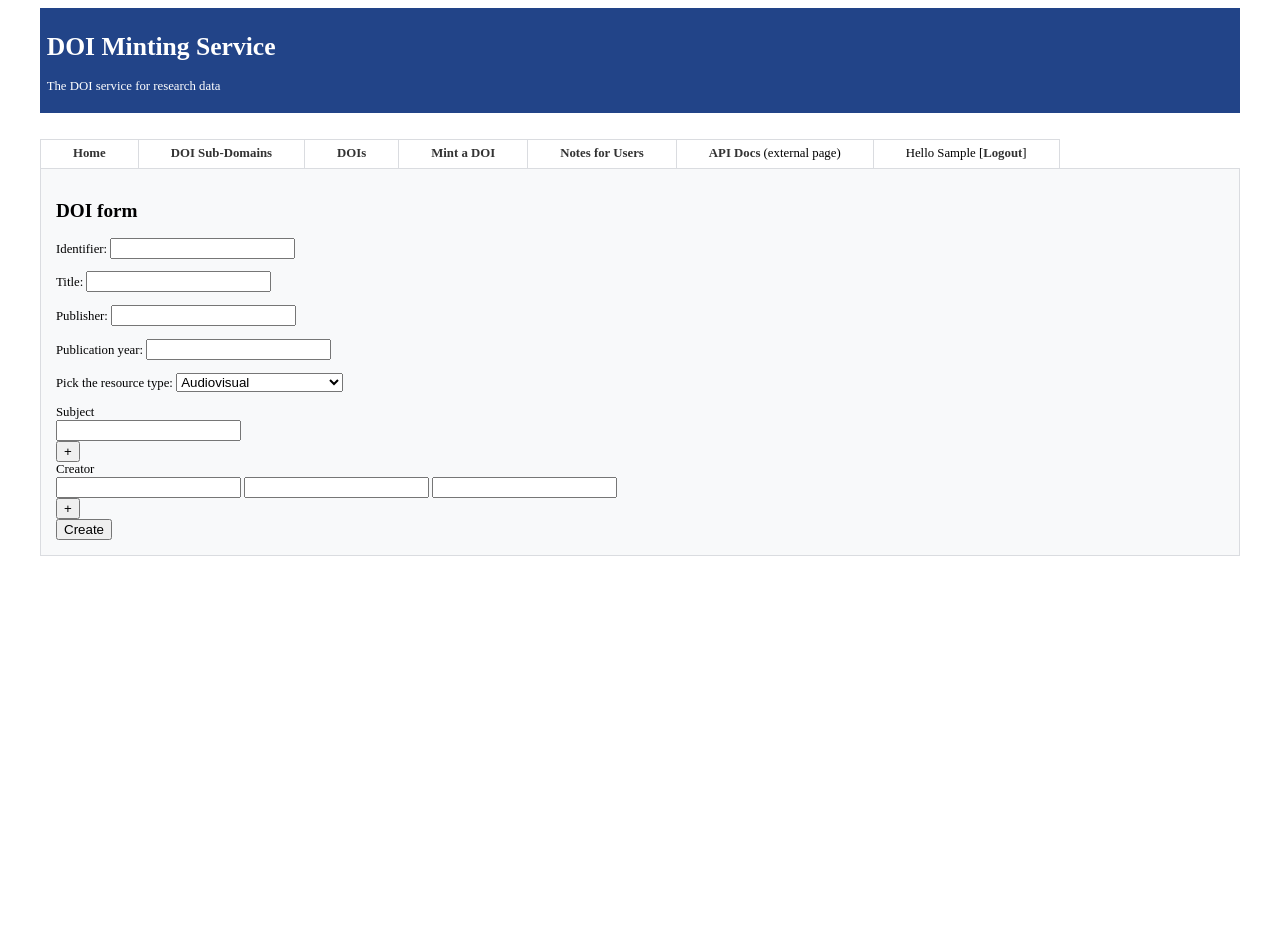
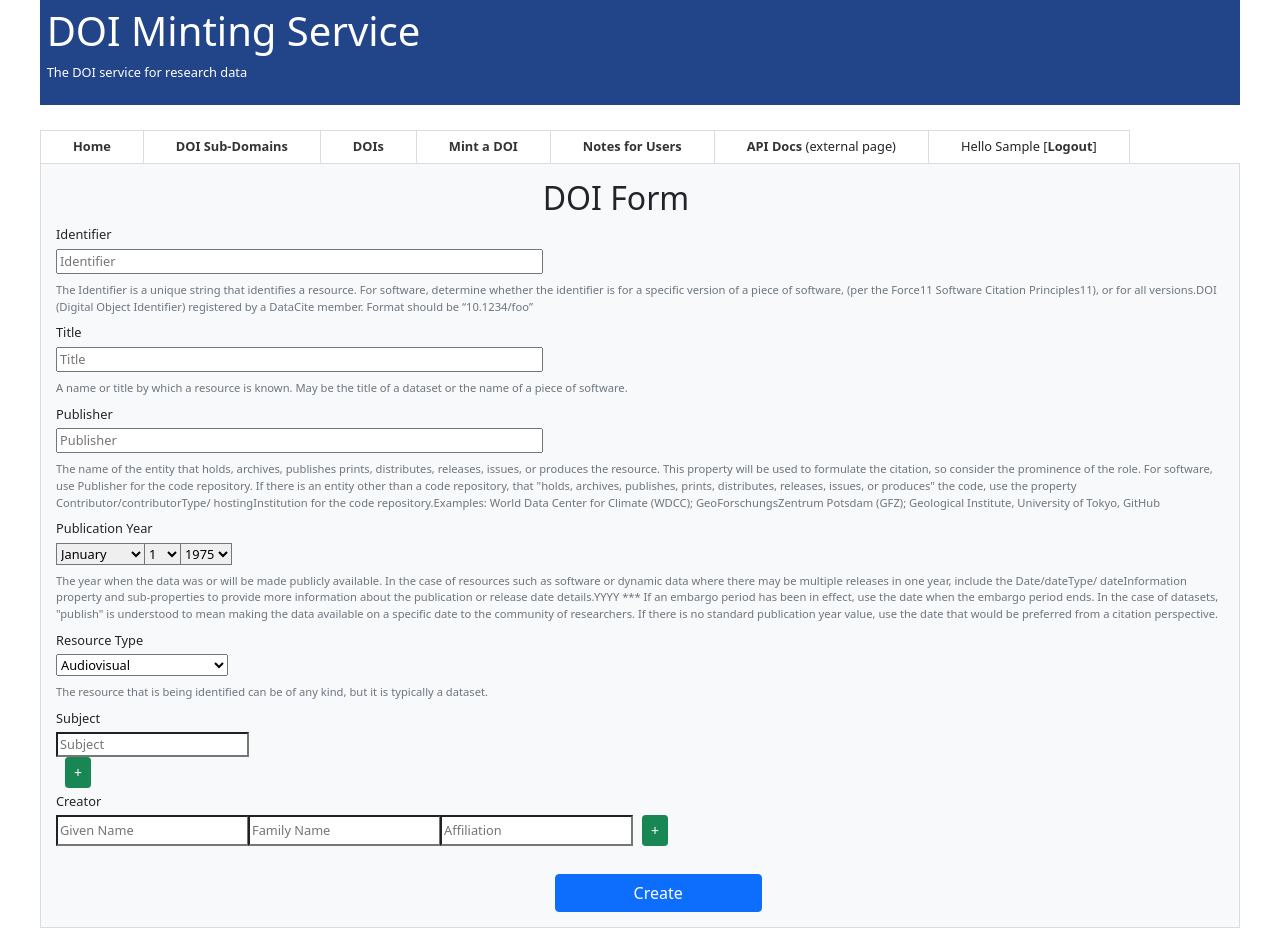
Before and after one commit to ral-facilities/doi_site, a Django app: page /mint in a window 1280 px wide. Before the commit the page ends 556 px from the top, so only its background shows below. Run offline with Django 3.2, Linux system fonts and the light colour scheme; the visitor is signed in with stand-in values (Sample User, id 1); parts of the project's set-up code (start-up, migrations or seed data) failed here and were passed over.

Commit message:
restyle form

```diff
--- a/datasets/forms.py
+++ b/datasets/forms.py
@@ -31,21 +31,27 @@ RT_CHOICES= [
     ('Workflow', 'Workflow'),
     ('Other', 'Other')
     ]
+
+YR_CHOICES=[]
+for x in range (1975, 2100, 1):
+    YR_CHOICES.append(x)
 class DoiForm(forms.Form):
-    identifier = forms.CharField(label='Identifier', max_length=100)
-    title = forms.CharField(max_length=100)
-    publisher = forms.CharField(max_length=100)
-    publication_year = forms.CharField(max_length=100)
+    identifier = forms.CharField(label='Identifier', max_length=100, widget=forms.TextInput(attrs={'placeholder': 'Identifier'}))
+    title = forms.CharField(max_length=100, widget=forms.TextInput(attrs={'placeholder': 'Title'}))
+    publisher = forms.CharField(max_length=100, widget=forms.TextInput(attrs={'placeholder': 'Publisher'}))
+    # publication_year = forms.CharField(max_length=4, widget=forms.TextInput(attrs={'placeholder': 'Publication Year'}))
+    publication_year = forms.CharField(label='Pick the year:', widget=forms.SelectDateWidget(years=YR_CHOICES))
+
     resource_type= forms.CharField(label='Pick the resource type:', widget=forms.Select(choices=RT_CHOICES))
 class SubjectForm(forms.Form):
-     subject = forms.CharField(label='Subject', required=False)
+     subject = forms.CharField(label='Subject', required=False, widget=forms.TextInput(attrs={'placeholder': 'Subject'}))
 SubjectFormset = formset_factory(SubjectForm, extra=1)
 class CreatorForm(forms.Form):
-    givenname = forms.CharField(label='Given Name')
-    familyname = forms.CharField(label='Family Name')
-    affiliation = forms.CharField(label='Affiliation')
+    givenname = forms.CharField(label='Given Name', widget=forms.TextInput(attrs={'placeholder': 'Given Name'}))
+    familyname = forms.CharField(label='Family Name', widget=forms.TextInput(attrs={'placeholder': 'Family Name'}))
+    affiliation = forms.CharField(label='Affiliation',  required=False, widget=forms.TextInput(attrs={'placeholder': 'Affiliation'}))
 
-CreatorFormset = formset_factory(CreatorForm, extra=1)
+CreatorFormset = formset_factory(CreatorForm, extra=0,  min_num=1, validate_min=True)
 
 class UrlForm(forms.Form):
     url = forms.CharField(label='Url')
--- a/datasets/templates/create_normal.html
+++ b/datasets/templates/create_normal.html
@@ -1,22 +1,137 @@
 {% extends "doi_site/organisation_wrapper.html" %}
-
+{% block head %}
+<link href="https://cdn.jsdelivr.net/npm/bootstrap@5.1.3/dist/css/bootstrap.min.css" rel="stylesheet" integrity="sha384-1BmE4kWBq78iYhFldvKuhfTAU6auU8tT94WrHftjDbrCEXSU1oBoqyl2QvZ6jIW3" crossorigin="anonymous">
+{% endblock %}
 {% block content %}
 
-<h2>DOI form</h2>
+<h2 class="offset-5 bold--text">DOI Form</h2>
 
 <form class="form-horizontal" method="POST" action="">
-  {% csrf_token %} {{ form.as_p }}
+  {% csrf_token %}
+  <div class="pb-1">
+    <label>Identifier</label>
+  </div>
+  <div class="col-5 pb-1">
+    <div class="input-group">
+    {{ form.identifier }}
+    </div>
+  </div>
+  <div id="identifierHelpBlock" class="form-text pb-2">
+    The Identifier is a unique
+string that identifies a
+resource. For software,
+determine whether the
+identifier is for a specific
+version of a piece of software,
+(per the Force11 Software
+Citation Principles11), or for all
+versions.DOI (Digital Object Identifier)
+registered by a DataCite member.
+Format should be “10.1234/foo”
 
+  </div>
+  <div class="pb-1">
+    <label>Title</label>
+  </div>
+  <div class="col-5 pb-1">
+    <div class="input-group">
+    {{ form.title }}
+    </div>
+  </div>
+  <div id="titleHelpBlock" class="form-text pb-2">
+    A name or title by which a
+resource is known. May be
+the title of a dataset or the
+name of a piece of software.
+  </div>
+  <div class="pb-1">
+    <label>Publisher</label>
+  </div>
+  <div class="col-5 pb-1">
+    <div class="input-group">
+    {{ form.publisher }}
+    </div>
+  </div>
+  <div id="publisherHelpBlock" class="form-text pb-2">
+    The name of the entity that
+holds, archives, publishes
+prints, distributes, releases,
+issues, or produces the
+resource. This property will be
+used to formulate the citation,
+so consider the prominence of
+the role. For software, use
+Publisher for the code
+repository. If there is an entity
+other than a code repository,
+that "holds, archives,
+publishes, prints, distributes,
+releases, issues, or produces"
+the code, use the property
+Contributor/contributorType/
+hostingInstitution for the code
+repository.Examples: World Data Center for
+Climate (WDCC);
+GeoForschungsZentrum Potsdam
+(GFZ); Geological Institute,
+University of Tokyo, GitHub
+  </div>
+  <div class="pb-1">
+    <label>Publication Year</label>
+  </div>
+  <div class="col-4 pb-1">
+    <div class="input-group">
+    {{ form.publication_year }}
+    </div>
+  </div>
+  <div id="publicationYearHelpBlock" class="form-text pb-2">
+    The year when the data was
+    or will be made publicly
+    available. In the case of
+    resources such as software or
+    dynamic data where there
+    may be multiple releases in
+    one year, include the
+    Date/dateType/
+    dateInformation property and
+    sub-properties to provide
+    more information about the
+    publication or release date
+    details.YYYY
+    ***
+    If an embargo period has been in
+    effect, use the date when the
+    embargo period ends.
+    In the case of datasets, "publish"
+    is understood to mean making the
+    data available on a specific date to
+    the community of researchers.
+    If there is no standard publication
+    year value, use the date that
+    would be preferred from a
+    citation perspective.
+  </div>
+  <div class="pb-1">
+    <label>Resource Type</label>
+  </div>
+    <div class="col-4 pb-1">
+      <div class="input-group">
+    {{ form.resource_type }}
+      </div>
+    </div>
+    <div id="resourceTypeHelpBlock" class="form-text pb-2">
+      The resource that is being identified can be of any kind, but it is typically a dataset.
+    </div>
   {{ formset1.management_form }} {% for form in formset1 %}
   <div class="row form-row spacer formset1-row">
-    <div class="col-2">
+    <div class="pb-1">
       <label>Subject</label>
     </div>
-    <div class="col-4">
+    <div class="col-5 pb-1">
       <div class="input-group">
         {{form.subject}}
-        <div class="input-group-append">
-          <button type="button" class="btn btn-success add-form-row">+</button>
+        <div class="col-8 input-group-append">
+          <button type="button" class="btn btn-success add-form-row btn-sm" style="margin-left:10px">+</button>
         </div>
       </div>
     </div>
@@ -25,24 +140,24 @@
 
  {{ formset2.management_form }} {% for form in formset2 %}
   <div class="row form-row spacer formset2-row">
-    <div class="col-2">
+    <div class="pb-1">
       <label>Creator</label>
     </div>
-    <div class="col-4">
-      <div class="input-group">
-        {{form.givenname}}
-        {{form.familyname}}
-        {{form.affiliation}}
-        <div class="input-group-append">
-          <button type="button" class="btn btn-success add-form-row">+</button>
+    <div>
+      <div class="input-group pb-1">
+            {{form.givenname}}
+            {{form.familyname}}
+            {{form.affiliation}}
+            <div class="input-group-append">
+          <button type="button" class="btn btn-success btn-sm add-form-row" style="margin-left:10px">+</button>
         </div>
       </div>
     </div>
   </div>
   {% endfor %}
 
-  <div class="row spacer">
-    <div class="col-4 offset-2">
+  <div class="row offset-5  spacer">
+    <div class="col-4 mt-4 d-grid gap-2">
       <button type="submit" class="btn btn-block btn-primary">Create</button>
     </div>
   </div>
@@ -88,7 +203,7 @@
     .removeClass("add-form-row")
     .addClass("remove-form-row")
     .html(
-        '<span class="glyphicon glyphicon-minus" aria-hidden="true"> Minus </span>'
+        '<span class="glyphicon glyphicon-minus" aria-hidden="true"> - </span>'
         );
     $(selector).after(newElement);
     return false;
@@ -139,4 +254,21 @@
     return false;
   });
 </script>
+<style>
+  #id_identifier {
+      width: 800px;
+  }
+  #id_title {
+      width: 800px;
+  }
+  #id_publisher {
+      width: 800px;
+  }
+  #id_publication_year {
+      width: 175px;
+  }
+  #id_resource_type {
+      width: 172px;
+  }
+  </style>
 {% endblock %}
--- a/datasets/views.py
+++ b/datasets/views.py
@@ -24,6 +24,8 @@ class Mint(View):
         doiform = DoiForm(request.GET or None)
         formset1 = SubjectFormset(request.GET or None, prefix='form1')
         formset2 = CreatorFormset(request.GET or None, prefix='form2')
+        for form in formset2:
+            form.use_required_attribute = True
         return render(request, template_name, {
         'form': doiform,
         'formset1': formset1,
@@ -35,17 +37,28 @@ class Mint(View):
         doiform = DoiForm(request.POST or None)
         formset1 = SubjectFormset(request.POST or None, prefix='form1')
         formset2 = CreatorFormset(request.POST or None, prefix='form2')
+        for form in formset2:
+                        form.use_required_attribute = True
         template_name = 'create_normal.html'
         heading_message = 'Formset Demo'
         if formset1.is_valid() and formset2.is_valid() and doiform.is_valid():
+            mds_api = MdsApi(request)
             metadata = doiform.cleaned_data
-            metadata["subjects"] = [ x["subject"] for x in formset1.cleaned_data ]
-            metadata["creators"] = formset2.cleaned_data
+            metadata["subjects"] = [x.get("subject") for x in formset1.cleaned_data if x.get('subject')]
+            metadata["creators"] = [x for x in formset2.cleaned_data if x]
             doi = metadata['identifier']
             print(metadata)
             e = dict_to_xml(metadata)
             print (e)
-        response = postdoi._post(DATACITE_URL + "/metadata/", e.encode(), { "Content-Type": "application/xml;charset=UTF-8" }, method="POST")
+            response = mds_api.put("/metadata/" + doi, e.encode(), headers={ "Content-Type": "application/xml;charset=UTF-8" })
+            response.raise_for_status()
+        else:
+            return render(request, template_name, {
+            'form': doiform,
+            'formset1': formset1,
+            'formset2': formset2,
+            'heading': heading_message,
+        })
         if(response.status_code == 201):
             print("DOI site was called successfully!")
             return redirect('minturl', doi)
@@ -83,6 +96,7 @@ class Url(View):
         r.raise_for_status()
         return self.get(request, doi)
 
+
 def _is_test_url():
     if DATACITE_URL == DATACITE_TEST_URL:
         return True
```
Also changed, not shown: datasets/templates/mint_url.html (+13 -3 lines).
